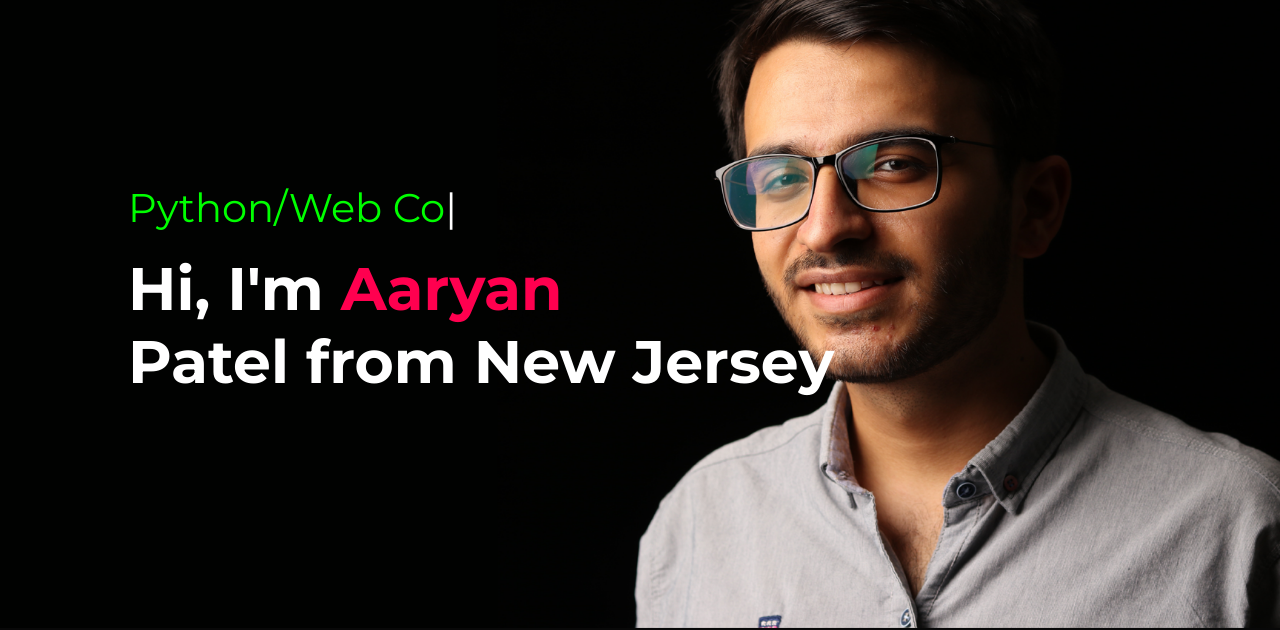
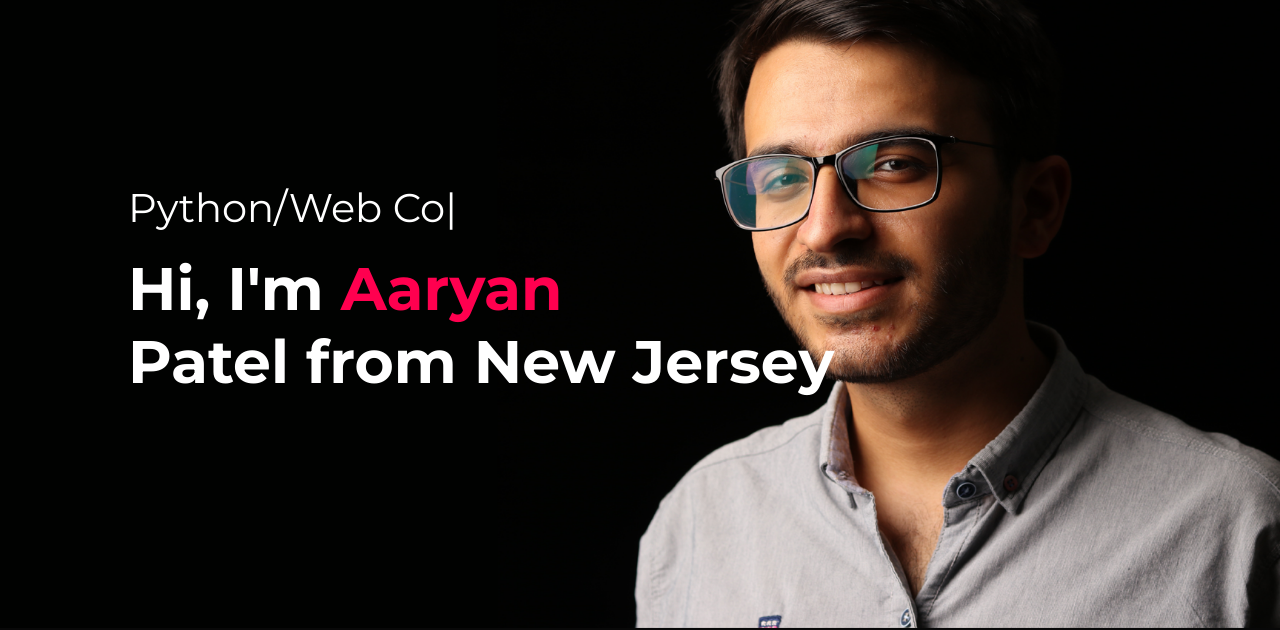
Before and after one commit to GalaxyTennis2011/Self-portflio, a plain HTML site: page index.html in a window 1280 px wide. Shown: the part 172-802 px from the top of the page. Drawn offline with nearby package versions, Linux system fonts and the light colour scheme.

Commit message:
Update portfolio.css

```diff
--- a/portfolio.css
+++ b/portfolio.css
@@ -34,7 +34,7 @@ body {
 }
 
 .auto-type{
-    color: lime;
+    color: white;
 }
 
 nav {
```
